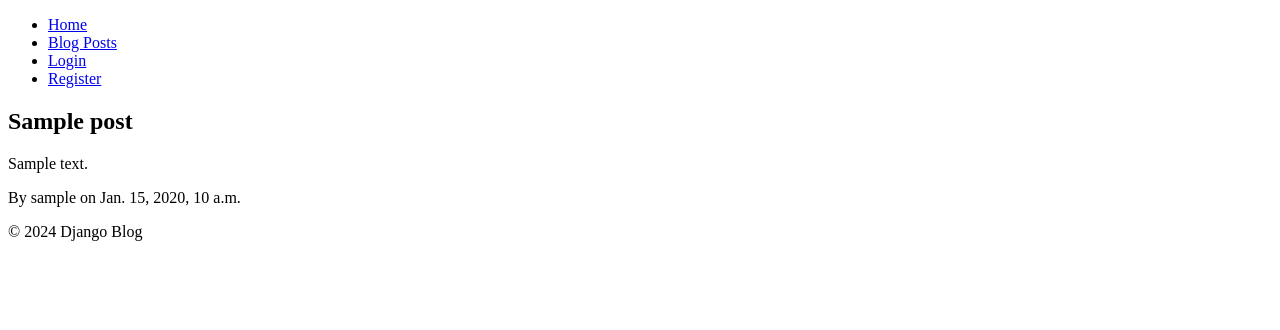
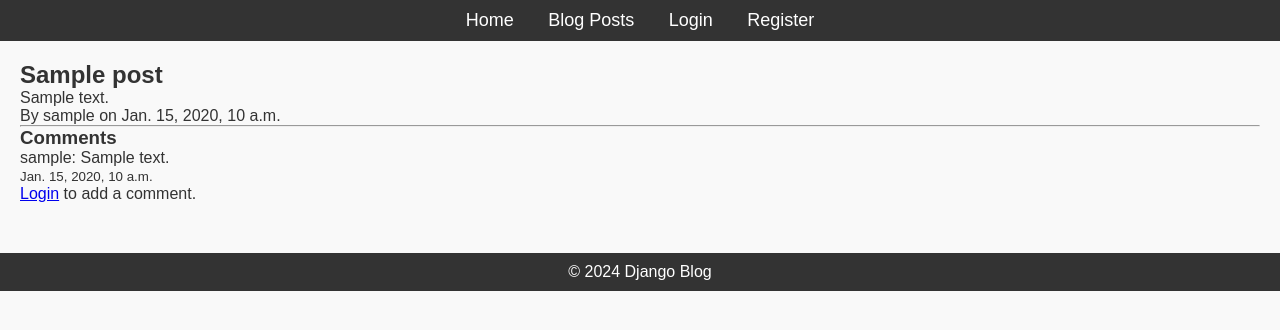
Before and after one commit to Vincidax/Alx_DjangoLearnLab, a Django app: template django_blog/blog/templates/blog/post_detail.html in a window 1280 px wide. Shown: the top 330 px of the page. Run offline with Django 5.2, Linux system fonts and the light colour scheme; the template is opened without the code that fills it: most values are stand-ins (such as "Sample title", 1, 10 or a date in 2020).

Commit message:
adding comments

```diff
--- a/django_blog/blog/static/css/styles.css
+++ b/django_blog/blog/static/css/styles.css
@@ -0,0 +1,45 @@
+/* Basic reset */
+* {
+    margin: 0;
+    padding: 0;
+    box-sizing: border-box;
+}
+
+body {
+    font-family: Arial, sans-serif;
+    background-color: #f9f9f9;
+    color: #333;
+}
+
+header {
+    background-color: #333;
+    padding: 10px;
+    text-align: center;
+}
+
+header nav ul {
+    list-style-type: none;
+}
+
+header nav ul li {
+    display: inline;
+    margin: 0 15px;
+}
+
+header nav ul li a {
+    color: white;
+    text-decoration: none;
+    font-size: 18px;
+}
+
+.content {
+    margin: 20px;
+}
+
+footer {
+    text-align: center;
+    margin-top: 50px;
+    padding: 10px;
+    background-color: #333;
+    color: white;
+}
--- a/django_blog/blog/templates/blog/post_detail.html
+++ b/django_blog/blog/templates/blog/post_detail.html
@@ -5,7 +5,34 @@
 <p>By {{ post.author.username }} on {{ post.published_date }}</p>
 
 {% if user == post.author %}
-    <a href="{% url 'post-update' post.pk %}">Edit</a>
-    <a href="{% url 'post-delete' post.pk %}">Delete</a>
+    <a href="{% url 'post-update' post.pk %}">Edit Post</a>
+    <a href="{% url 'post-delete' post.pk %}">Delete Post</a>
 {% endif %}
+
+<hr>
+<h3>Comments</h3>
+{% for comment in post.comments.all %}
+    <div>
+        <p>{{ comment.author.username }}: {{ comment.content }}</p>
+        <small>{{ comment.created_at }}</small>
+        {% if user == comment.author %}
+            <a href="{% url 'comment-edit' comment.pk %}">Edit</a>
+            <a href="{% url 'comment-delete' comment.pk %}">Delete</a>
+        {% endif %}
+    </div>
+{% empty %}
+<p>No comments yet. Be the first to comment!</p>
+{% endfor %}
+
+{% if user.is_authenticated %}
+    <h4>Add a Comment</h4>
+    <form method="post" action="{% url 'comment-add' post.pk %}">
+        {% csrf_token %}
+        {{ form.as_p }}
+        <button type="submit">Post Comment</button>
+    </form>
+{% else %}
+    <p><a href="{% url 'login' %}">Login</a> to add a comment.</p>
+{% endif %}
+
 {% endblock %}
--- a/django_blog/blog/urls.py
+++ b/django_blog/blog/urls.py
@@ -8,6 +8,9 @@ from .views import (
     register,
     profile,
     home,
+    add_comment,
+    edit_comment,
+    delete_comment
 )
 from django.contrib.auth import views as auth_views
 
@@ -18,6 +21,9 @@ urlpatterns = [
     path('post/<int:pk>/', PostDetailView.as_view(), name='post-detail'),
     path('post/<int:pk>/update/', PostUpdateView.as_view(), name='post-update'), # checker expects 'update'
     path('post/<int:pk>/delete/', PostDeleteView.as_view(), name='post-delete'),
+    path('post/<int:post_id>/comments/new/', add_comment, name='comment-add'),
+    path('comments/<int:pk>/edit/', edit_comment, name='comment-edit'),
+    path('comments/<int:pk>/delete/', delete_comment, name='comment-delete'),
 
     path('login/', auth_views.LoginView.as_view(template_name='blog/login.html'), name='login'),
     path('logout/', auth_views.LogoutView.as_view(template_name='blog/logout.html'), name='logout'),
```
Also changed, not shown: django_blog/blog/forms.py (+9 -1 lines), django_blog/blog/models.py (+13 -0 lines), django_blog/blog/templates/blog/comment_form.html (added, +9 -0 lines), django_blog/blog/views.py (+42 -3 lines), django_blog/blog/migrations/0002_comment.py (added).
